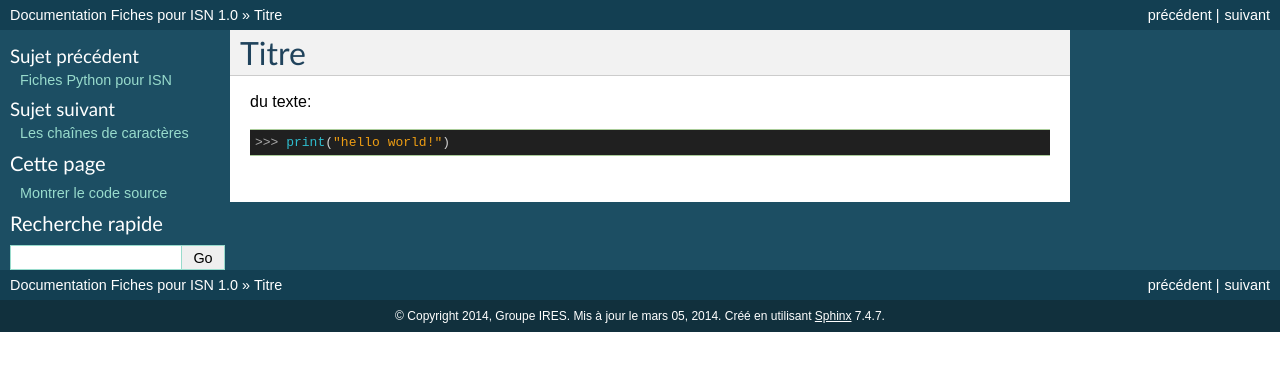
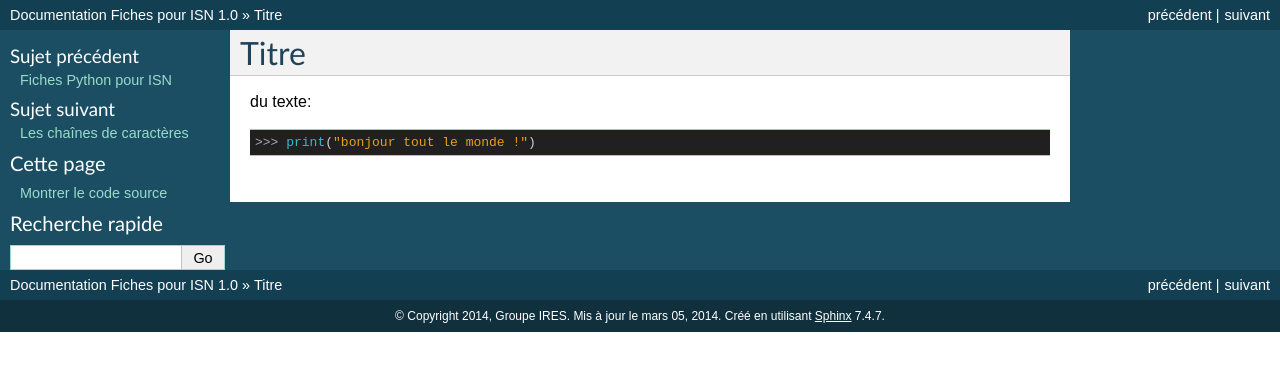
Before and after one commit to ORLEANS-TOURS-IRES/Fiches_ISN, a Sphinx documentation site: the page built from source/test.rst, in a window 1280 px wide. Shown: the top 371 px of the page. Built offline with Sphinx 7.4.7, drawn with Linux system fonts in a browser that asks for light colours.

Commit message:
Update test.rst

```diff
--- a/source/test.rst
+++ b/source/test.rst
@@ -4,4 +4,4 @@ Titre
 
 du texte::
 
-        >>> print("hello world!")
+        >>> print("bonjour tout le monde !")
```
